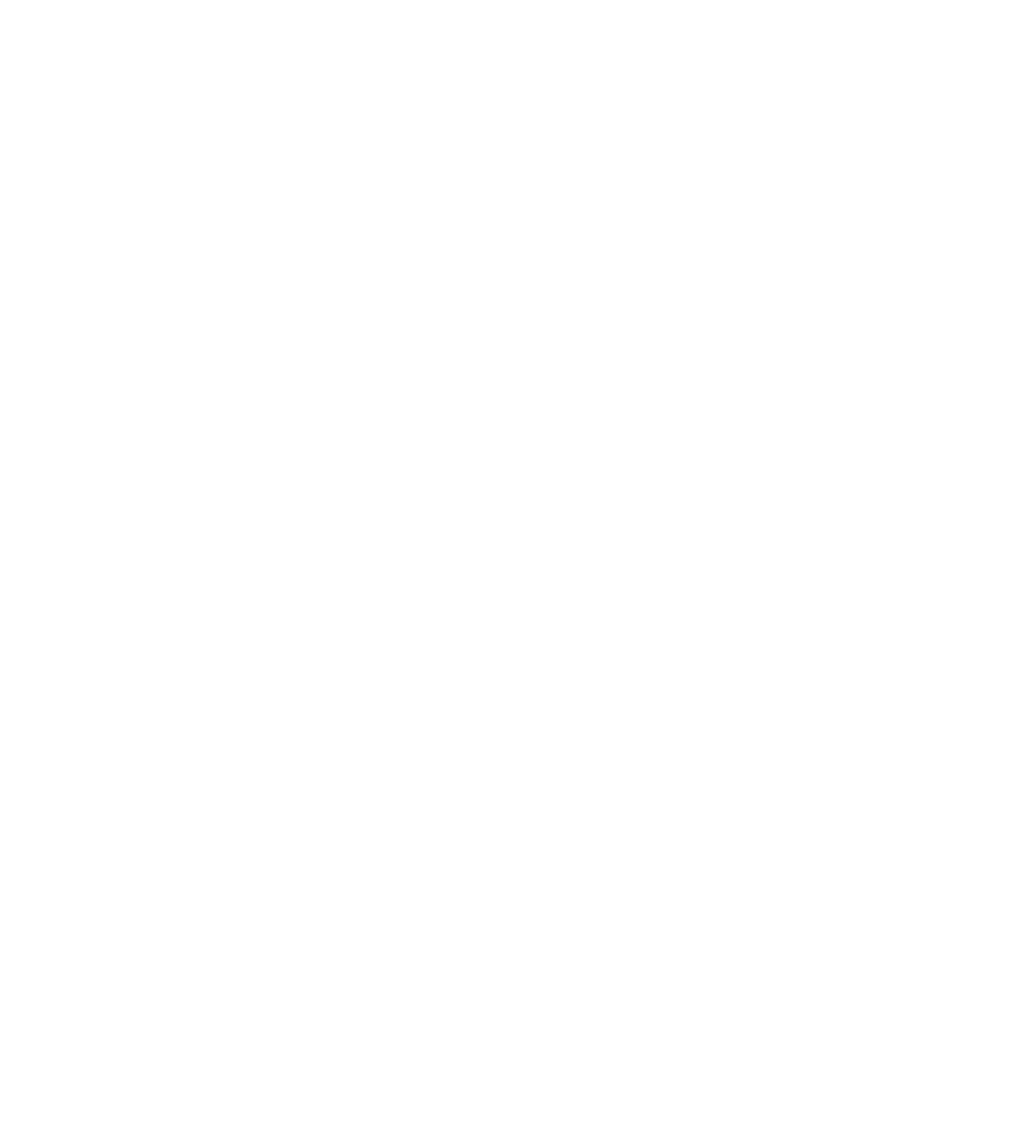
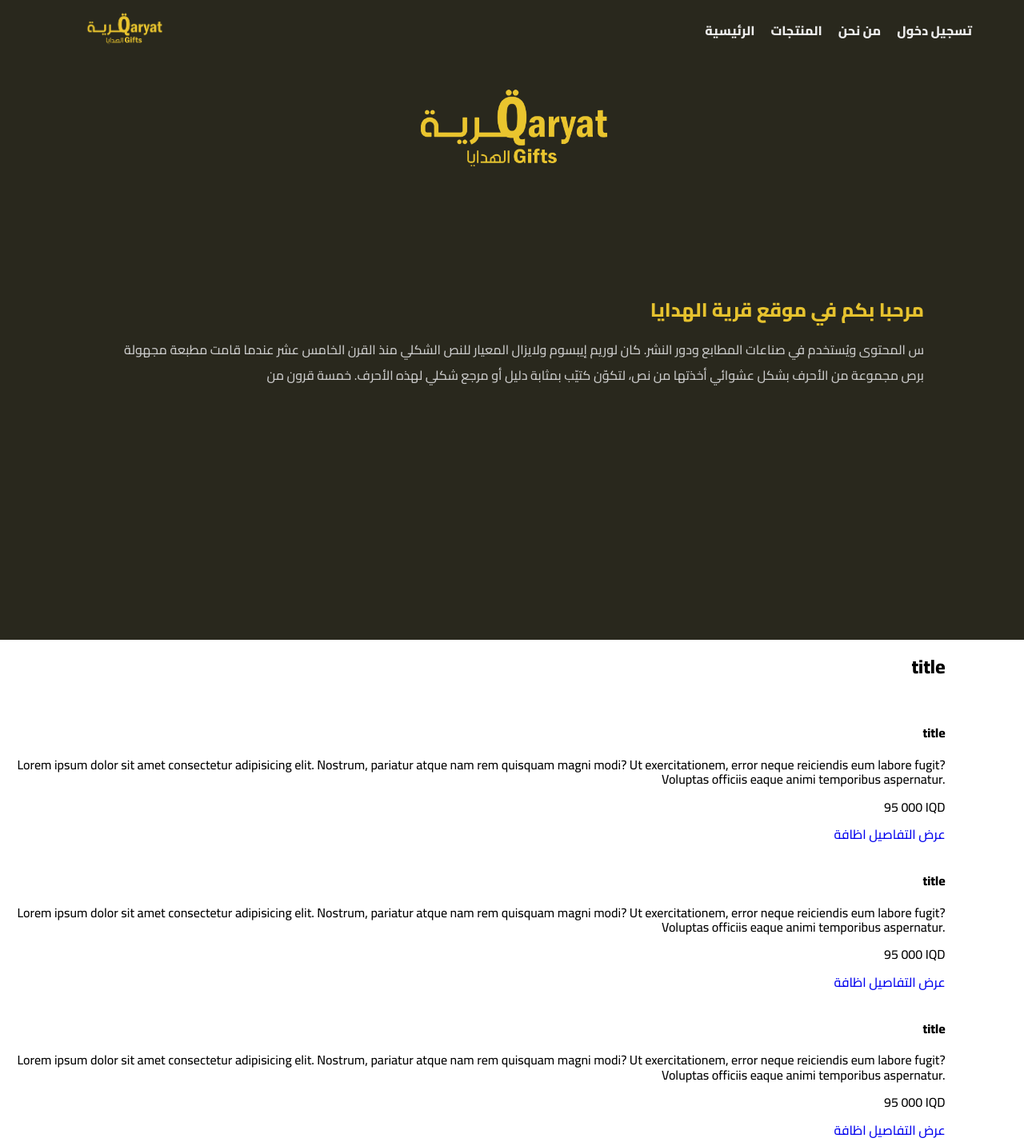
Before and after one commit to huzaifa2005rmz/product, a PHP site: page /fremworke/index.html in a window 1280 px wide. Before the commit the page is empty. Shown: the whole page at 80% size. Before the commit the page ends 800 px from the top, so only its background shows below. Run offline with PHP 8.4, Linux system fonts and the light colour scheme.

Commit message:
Add files via upload

```diff
--- a/fremworke/css/style.css
+++ b/fremworke/css/style.css
@@ -5,7 +5,99 @@
 
 }
 
+:root {
+    --main-color: rgb(41, 40, 29);
+    --ather-color: rgb(230 194 46);
+    --whit-color: #eee;
+    --black-color : #333;
+    --pane-padding: 10px ;
+  }
 
+  body{
+    font-family: 'Cairo', sans-serif;
+    text-align: end;
+  }
+/* nav bar  */
+.home .navbar{
+    background-color: var(--main-color);
+    position: fixed !important;
+    width: 100%;
+    top: 0;
+}
+.home .navbar .container {
+    display: flex;
+    justify-content: space-between;
+    align-items: center;
+}
+.home .navbar .container  ul{
+  display: flex;
+  justify-content: center;
+  align-items: center;
+
+}
+.home .navbar .container  ul li a{
+    padding: var(--pane-padding);
+   color: var(--whit-color);
+   font-weight: 700;
+   transition: 0.5s;
+  }
+  .home .navbar .container  ul li a:hover{
+color: var(--ather-color);
+background-color: var(--whit-color);
+border-radius:  0 0  0 30px;
+
+
+  }
+  .home .navbar .container .image-logo {
+width: 200px;
+
+  }
+  .home .navbar .container .image-logo img{
+    width: 200px;
+
+      }
+
+/* nav bar  */
+
+/* home  */
+.home .home-page{
+    background-color: var(--main-color);
+    min-height: 100vh ;
+}
+
+.home .home-page .container{
+    display: flex;
+    justify-content: center;
+    align-items: center;
+    flex-direction: column;
+    padding: 70px;
+}
+.home .home-page .container img{
+ width: 500px;
+ transition: 1s;
+}
+.home .home-page .container .contact{
+    color: var(--whit-color);
+    margin-top: 100px;
+   }
+   .home .home-page .container .contact h2{
+    color: var(--ather-color);
+
+      }
+      .home .home-page .container .contact p{
+        line-height: 2;
+        color: #ccc;
+
+          }
+
+/* home  */
+/* start box product  */
+/* end box product  */
+.boxes-product{
+    display: grid;
+    grid-template-columns: repeat(3, auto);
+    gap: 20px;
+}
 
 /* container whit  */
 .container{
--- a/fremworke/index.html
+++ b/fremworke/index.html
@@ -1,5 +1,5 @@
 <!DOCTYPE html>
-<html lang="en">
+<html lang="ar">
 <head>
     <meta charset="UTF-8">
     <meta name="viewport" content="width=device-width, initial-scale=1.0">
@@ -17,5 +17,69 @@
 </head>
 <body>
 
+<!-- start home page  -->
+<div class="home">
+ <!-- start navbar -->
+ <nav class="navbar">
+      <div class="container">
+        <div class="image-logo"><img src="images/logo-image.png" alt=""></div>
+      <ul class="menu-list">
+        <li class=""><a href="">الرئيسية </a></li>
+        <li class=""><a href="">المنتجات </a></li>
+        <li class=""><a href="">من نحن </a></li>
+        <li class=""><a href=""> تسجيل دخول  </a></li>
+      </ul>
+      </div>
+ </nav>
+ <!-- end navbar  -->
+ <!-- start home  -->
+ <main class="home-page">
+  <div class="container">
+    <div class="image-home">
+      <img src="images/logo-image.png" alt="">
+    </div>
+    <div class="contact">
+      <h2 class="contact-title">مرحبا بكم في موقع قرية الهدايا </h2>
+      <p>س المحتوى ويُستخدم في صناعات المطابع ودور النشر. كان لوريم إيبسوم ولايزال المعيار للنص الشكلي منذ القرن الخامس عشر عندما قامت مطبعة مجهولة برص مجموعة من الأحرف بشكل عشوائي أخذتها من نص، لتكوّن كتيّب بمثابة دليل أو مرجع شكلي لهذه الأحرف. خمسة قرون من</p>
+    </div>
+  </div>
+ </main>
+ <!-- end home  -->
+ <div class="boxes-product">
+ <div class="container">
+  <div class="title"><h2>title</h2></div>
+  <div class="box">
+    <div class="img-box"><img src="#" alt=""></div>
+    <div class="contact-box">
+      <h4 class="title">title</h4>
+      <p class="note">Lorem ipsum dolor sit amet consectetur adipisicing elit. Nostrum, pariatur atque nam rem quisquam magni modi? Ut exercitationem, error neque reiciendis eum labore fugit? Voluptas officiis eaque animi temporibus aspernatur.</p>
+      <p class="price">95 000 IQD</p>
+      <a href="#" class="show">عرض التفاصيل </a>
+      <a href="#" class="add">اظافة </a>
+    </div>
+  </div>
+  <div class="box">
+    <div class="img-box"><img src="#" alt=""></div>
+    <div class="contact-box">
+      <h4 class="title">title</h4>
+      <p class="note">Lorem ipsum dolor sit amet consectetur adipisicing elit. Nostrum, pariatur atque nam rem quisquam magni modi? Ut exercitationem, error neque reiciendis eum labore fugit? Voluptas officiis eaque animi temporibus aspernatur.</p>
+      <p class="price">95 000 IQD</p>
+      <a href="#" class="show">عرض التفاصيل </a>
+      <a href="#" class="add">اظافة </a>
+    </div>
+  </div>  <div class="box">
+    <div class="img-box"><img src="#" alt=""></div>
+    <div class="contact-box">
+      <h4 class="title">title</h4>
+      <p class="note">Lorem ipsum dolor sit amet consectetur adipisicing elit. Nostrum, pariatur atque nam rem quisquam magni modi? Ut exercitationem, error neque reiciendis eum labore fugit? Voluptas officiis eaque animi temporibus aspernatur.</p>
+      <p class="price">95 000 IQD</p>
+      <a href="#" class="show">عرض التفاصيل </a>
+      <a href="#" class="add">اظافة </a>
+    </div>
+  </div>
+ </div>
+ </div>
+</div>
+<!-- end home page  -->
 </body>
 </html>
```
Also changed, not shown: fremworke/images/logo-image.png (added), fremworke/images/logo.jpg (added).
